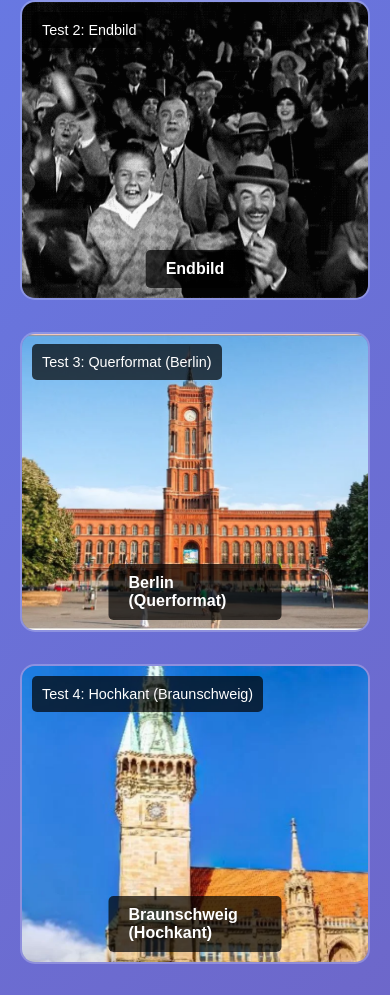
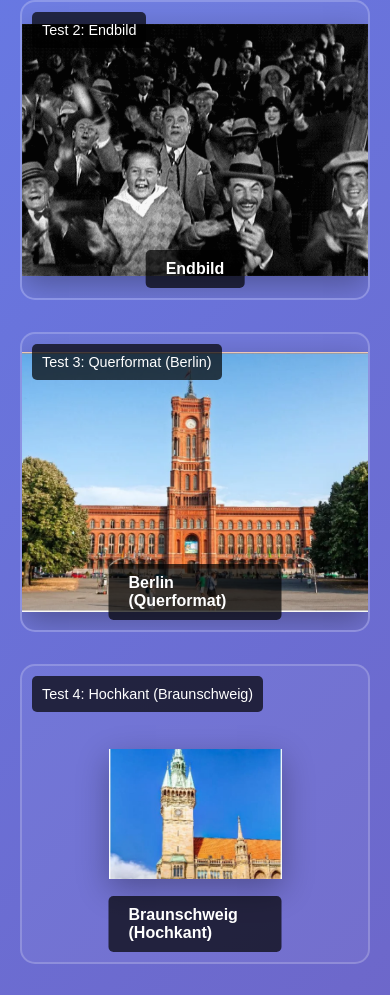
Before and after one commit to sbiela/RathausTrainer, a website: page test-images.html in a window 390 px wide. Shown: the part 476-1471 px from the top of the page. Drawn offline with Linux system fonts and the light colour scheme.

Commit message:
SPECIFIC FIX: Force specific portrait images to be narrower
- Add specific CSS rules for known portrait images (027, 029, 030, 031)
- Force max-width: 50% for portrait images (desktop)
- Mobile: 60% for portrait images
- Use !important to override any conflicts
- This should finally make portrait images narrower
- Start/end images keep normal scaling

```diff
--- a/test-images.html
+++ b/test-images.html
@@ -46,11 +46,22 @@
         }
 
         .test-image {
-            height: 100%;
+            max-height: 100%;
+            max-width: 100%;
+            height: auto;
             width: auto;
             object-fit: contain;
             object-position: center;
             box-shadow: 0 10px 30px rgba(0,0,0,0.3);
+        }
+
+        /* Force portrait images to be narrower */
+        .test-image[src*="027_Rathaus_Seite_27.webp"],
+        .test-image[src*="029_Rathaus_Seite_29.webp"],
+        .test-image[src*="030_Rathaus_Seite_30.webp"],
+        .test-image[src*="031_Rathaus_Seite_31.webp"] {
+            max-width: 50% !important;
+            height: auto !important;
         }
 
         .image-info {
```
Also changed, not shown: index.html (+35 -4 lines).
